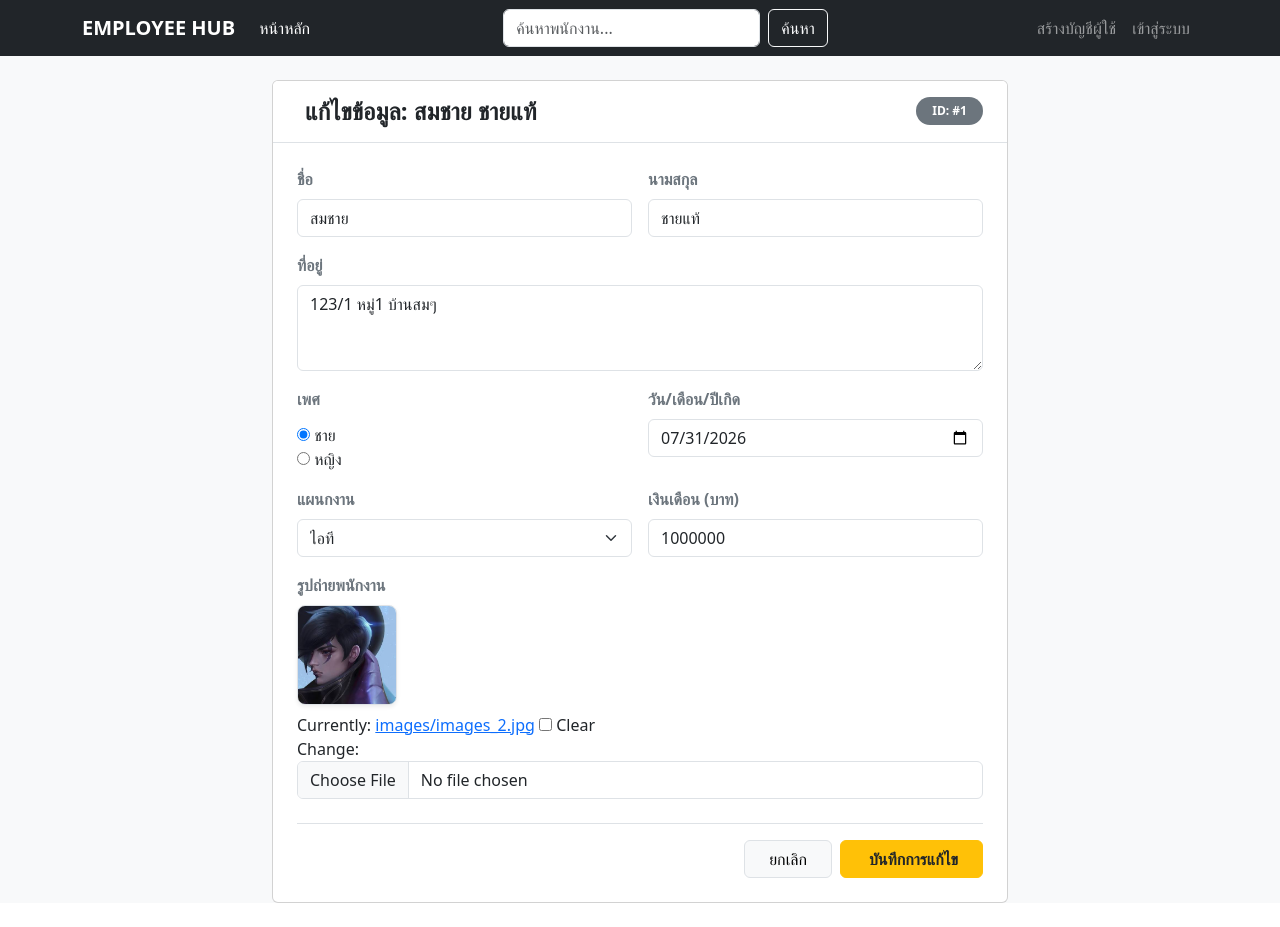
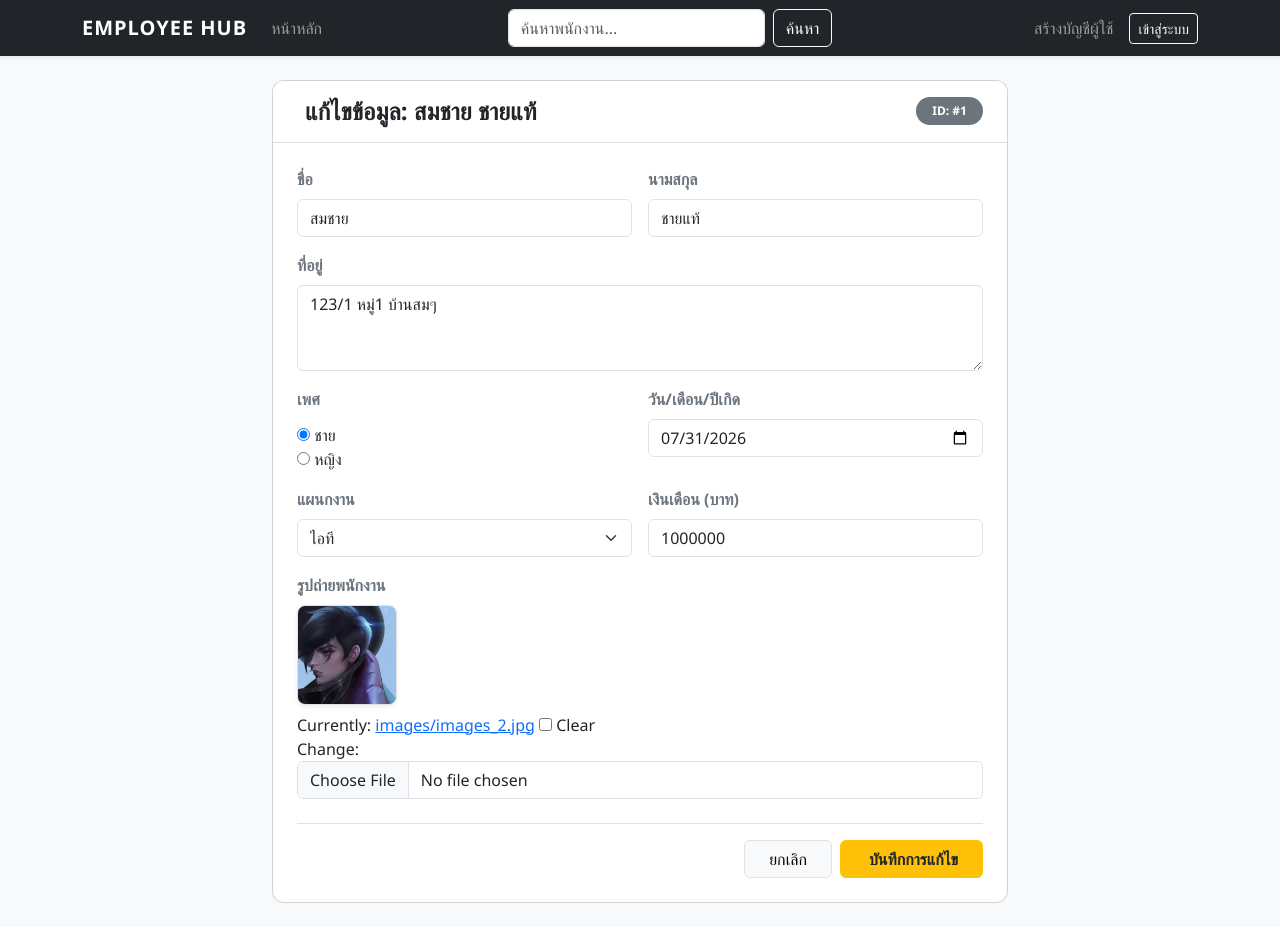
Before and after one commit to Qi01010/employeeproject, a Django app: page /edit/1/ in a window 1280 px wide. Before the commit the page ends 903 px from the top, so only its background shows below. Run offline with Django 5.2, Linux system fonts and the light colour scheme; data comes from the database, SQL or seed files in the repository.

Commit message:
Complete authentication and role-based permissions

```diff
--- a/employeeapp/templates/basetemplate.html
+++ b/employeeapp/templates/basetemplate.html
@@ -4,39 +4,66 @@
     <meta charset="UTF-8">
     <meta name="viewport" content="width=device-width, initial-scale=1.0">
     <title>ระบบจัดการข้อมูลพนักงาน</title>
+    <!-- Bootstrap 5 CSS -->
     <link href="https://cdn.jsdelivr.net/npm/bootstrap@5.3.3/dist/css/bootstrap.min.css" rel="stylesheet">
     <style>
+        body {
+            background-color: #f8f9fa;
+            font-family: 'Segoe UI', Tahoma, Geneva, Verdana, sans-serif;
+        }
+        .navbar-brand {
+            font-weight: 800;
+            letter-spacing: 1px;
+        }
         .form-container {
-            width: 50%;
-            margin: 20px auto;
-            padding: 25px;
-            border: 0.5px solid #ccc;
-            border-radius: 20px;
+            width: 60%;
+            margin: 30px auto;
+            padding: 30px;
             background-color: #ffffff;
+            border: 1px solid #e0e0e0;
+            border-radius: 15px;
+            box-shadow: 0 4px 12px rgba(0, 0, 0, 0.05);
+        }
+        .form-container input,
+        .form-container select,
+        .form-container textarea {
+            margin-bottom: 15px;
         }
         .button-container {
             display: flex;
             justify-content: center;
-            margin-top: 15px;
+            gap: 10px;
+            margin-top: 20px;
         }
         .alert-container {
-            width: 50%;
-            margin: 15px auto;
+            width: 60%;
+            margin: 20px auto;
+        }
+        .card {
+            border-radius: 12px;
+            overflow: hidden;
+            transition: transform 0.2s, box-shadow 0.2s;
+        }
+        .card:hover {
+            transform: translateY(-4px);
+            box-shadow: 0 8px 20px rgba(0,0,0,0.1);
         }
     </style>
 </head>
 <body class="bg-light">
 
-    <nav class="navbar navbar-expand-lg navbar-dark bg-dark mb-4">
+    <!-- Navbar Header -->
+    <nav class="navbar navbar-expand-lg navbar-dark bg-dark mb-4 shadow-sm">
         <div class="container">
-            <a class="navbar-brand fw-bold" href="{% url 'index' %}">EMPLOYEE HUB</a>
-            <button class="navbar-toggler" type="button" data-bs-toggle="collapse" data-bs-target="#navbarSupportedContent">
+            <a class="navbar-brand text-uppercase" href="{% url 'index' %}">EMPLOYEE HUB</a>
+            <button class="navbar-toggler" type="button" data-bs-toggle="collapse" data-bs-target="#navbarSupportedContent" aria-controls="navbarSupportedContent" aria-expanded="false" aria-label="Toggle navigation">
                 <span class="navbar-toggler-icon"></span>
             </button>
             <div class="collapse navbar-collapse" id="navbarSupportedContent">
+                <!-- เมนูด้านซ้าย -->
                 <ul class="navbar-nav me-auto mb-2 mb-lg-0">
                     <li class="nav-item">
-                        <a class="nav-link active" href="{% url 'index' %}">หน้าหลัก</a>
+                        <a class="nav-link" href="{% url 'index' %}">หน้าหลัก</a>
                     </li>
                     {% if request.user.is_staff or request.user.is_superuser %}
                     <li class="nav-item">
@@ -45,25 +72,27 @@
                     {% endif %}
                 </ul>
 
+                <!-- ช่องค้นหา -->
                 <form class="d-flex me-3" method="GET" action="{% url 'index' %}">
                     <input class="form-control me-2" type="search" placeholder="ค้นหาพนักงาน..." name="search" value="{{ search_query|default:'' }}">
                     <button class="btn btn-outline-light" type="submit">ค้นหา</button>
                 </form>
 
+                <!-- เมนูด้านขวา (ระบบยืนยันตัวตน) -->
                 <ul class="navbar-nav ms-auto mb-2 mb-lg-0 align-items-center">
                     {% if request.user.is_authenticated %}
-                        <li class="nav-item">
-                            <span class="badge bg-primary text-wrap p-2 me-2">สวัสดี, {{ request.user.username }}</span>
+                        <li class="nav-item me-2">
+                            <span class="badge bg-primary px-3 py-2">สวัสดี, {{ request.user.username }}</span>
                         </li>
                         <li class="nav-item">
-                            <a class="nav-link text-danger" href="{% url 'logout' %}">ออกจากระบบ</a>
+                            <a class="btn btn-sm btn-outline-danger" href="{% url 'logout' %}">ออกจากระบบ</a>
                         </li>
                     {% else %}
-                        <li class="nav-item">
+                        <li class="nav-item me-2">
                             <a class="nav-link" href="{% url 'register' %}">สร้างบัญชีผู้ใช้</a>
                         </li>
                         <li class="nav-item">
-                            <a class="nav-link" href="{% url 'login' %}">เข้าสู่ระบบ</a>
+                            <a class="btn btn-sm btn-outline-light" href="{% url 'login' %}">เข้าสู่ระบบ</a>
                         </li>
                     {% endif %}
                 </ul>
@@ -71,11 +100,13 @@
         </div>
     </nav>
 
-    <div class="container">
+    <!-- Main Content Body -->
+    <main class="container my-4">
         {% block content %}
         {% endblock %}
-    </div>
+    </main>
 
+    <!-- Bootstrap 5 JavaScript Bundle -->
     <script src="https://cdn.jsdelivr.net/npm/bootstrap@5.3.3/dist/js/bootstrap.bundle.min.js"></script>
 </body>
 </html>
```
